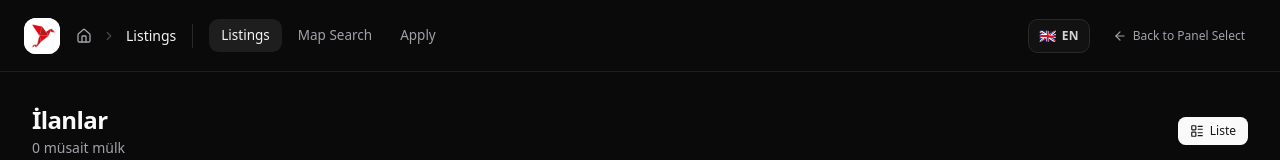
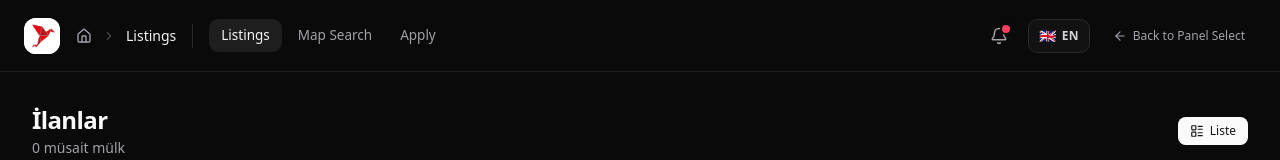
Before and after one commit to Ayrkl/JP-rental-project, a React (Vite) app: page /portal in a window 1280 px wide. Shown: the top 160 px of the page. Built offline with nearby package versions, Linux system fonts and the light colour scheme.

Commit message:
feat: implement tenant layout, notification store, and localized navigation components

```diff
--- a/src/components/portal/PortalLayout.tsx
+++ b/src/components/portal/PortalLayout.tsx
@@ -2,6 +2,7 @@ import { Outlet, Link, useLocation, useNavigate } from 'react-router-dom';
 import { ArrowLeft, ChevronRight, Home } from 'lucide-react';
 import { Button } from '@/components/ui/button';
 import { LanguageSwitcher } from '@/components/ui/LanguageSwitcher';
+import { NotificationSheet } from '@/components/shared/NotificationSheet';
 import { useTranslation } from 'react-i18next';
 
 export const PortalLayout = () => {
@@ -61,6 +62,7 @@ export const PortalLayout = () => {
         </div>
 
         <div className="flex items-center gap-3">
+          <NotificationSheet />
           <LanguageSwitcher />
           <Button
             variant="ghost"
--- /dev/null
+++ b/src/components/shared/NotificationSheet.tsx
@@ -0,0 +1,170 @@
+import { useState } from 'react';
+import * as Popover from '@radix-ui/react-popover';
+import { Bell, RefreshCw, CheckCircle2, AlertTriangle, Info, BellOff } from 'lucide-react';
+import { ScrollArea } from '@/components/ui/scroll-area';
+import { Button } from '@/components/ui/button';
+import { useNotificationStore, type Notification, type NotificationType } from '@/store/useNotificationStore';
+import { useTranslation } from 'react-i18next';
+
+type Tab = 'all' | 'read' | 'unread';
+
+const TYPE_CONFIG: Record<NotificationType, { border: string; icon: React.ReactNode }> = {
+  success: {
+    border: 'border-l-emerald-500',
+    icon: <CheckCircle2 className="w-4 h-4 text-emerald-400 shrink-0 mt-0.5" />,
+  },
+  info: {
+    border: 'border-l-blue-500',
+    icon: <Info className="w-4 h-4 text-blue-400 shrink-0 mt-0.5" />,
+  },
+  warning: {
+    border: 'border-l-amber-500',
+    icon: <AlertTriangle className="w-4 h-4 text-amber-400 shrink-0 mt-0.5" />,
+  },
+};
+
+const formatTime = (iso: string) => {
+  const diff = Date.now() - new Date(iso).getTime();
+  const mins = Math.floor(diff / 60000);
+  if (mins < 60) return `${mins}dk önce`;
+  const hrs = Math.floor(mins / 60);
+  if (hrs < 24) return `${hrs}sa önce`;
+  return `${Math.floor(hrs / 24)}g önce`;
+};
+
+const NotificationCard = ({ notif }: { notif: Notification }) => {
+  const markAsRead = useNotificationStore(s => s.markAsRead);
+  const cfg = TYPE_CONFIG[notif.type];
+
+  return (
+    <div
+      onClick={() => markAsRead(notif.id)}
+      className={`
+        flex gap-3 px-4 py-3 cursor-pointer border-l-4 transition-colors
+        hover:bg-white/5
+        ${cfg.border}
+        ${notif.status === 'unread' ? 'bg-white/[0.03]' : 'opacity-50'}
+      `}
+    >
+      {cfg.icon}
+      <div className="flex-1 min-w-0 space-y-0.5">
+        <div className="flex items-start justify-between gap-2">
+          <p className="text-sm font-semibold text-zinc-100 leading-snug">{notif.title}</p>
+          {notif.status === 'unread' && (
+            <span className="w-2 h-2 rounded-full bg-rose-500 shrink-0 mt-1" />
+          )}
+        </div>
+        <p className="text-xs text-zinc-400 leading-relaxed">{notif.message}</p>
+        <p className="text-[10px] text-zinc-600">{formatTime(notif.timestamp)}</p>
+      </div>
+    </div>
+  );
+};
+
+export const NotificationSheet = () => {
+  const [tab, setTab] = useState<Tab>('all');
+  const { notifications, markAllAsRead } = useNotificationStore();
+  const unreadCount = notifications.filter(n => n.status === 'unread').length;
+
+  const { t: tRaw } = useTranslation('navigation');
+  const t = tRaw as unknown as (key: string) => string;
+
+  const filtered = notifications.filter(n => {
+    if (tab === 'read') return n.status === 'read';
+    if (tab === 'unread') return n.status === 'unread';
+    return true;
+  });
+
+  const tabs: { key: Tab; label: string }[] = [
+    { key: 'all', label: 'Tümü' },
+    { key: 'read', label: 'Okundu' },
+    { key: 'unread', label: 'Okunmadı' },
+  ];
+
+  return (
+    <Popover.Root>
+      {/* Trigger */}
+      <Popover.Trigger asChild>
+        <button className="relative p-2 rounded-full text-zinc-400 hover:text-zinc-200 hover:bg-[#1a1a1a] transition-colors focus:outline-none">
+          <Bell size={18} />
+          {unreadCount > 0 && (
+            <span className="absolute top-1.5 right-1.5 w-2 h-2 bg-rose-500 rounded-full ring-2 ring-[#0a0a0a]" />
+          )}
+        </button>
+      </Popover.Trigger>
+
+      <Popover.Portal>
+        <Popover.Content
+          align="end"
+          sideOffset={10}
+          className="z-[9999] w-[420px] rounded-2xl border border-[#2a2a2a] bg-[#111111] shadow-2xl overflow-hidden
+            data-[state=open]:animate-in data-[state=closed]:animate-out
+            data-[state=closed]:fade-out-0 data-[state=open]:fade-in-0
+            data-[state=closed]:zoom-out-95 data-[state=open]:zoom-in-95
+            data-[side=bottom]:slide-in-from-top-2
+            focus:outline-none"
+        >
+          {/* Header */}
+          <div className="flex items-center justify-between px-5 py-4 border-b border-[#2a2a2a]">
+            <h3 className="text-base font-bold text-zinc-100">{t('notifications')}</h3>
+            <button
+              onClick={markAllAsRead}
+              className="p-1.5 rounded-lg text-zinc-500 hover:text-zinc-200 hover:bg-[#1e1e1e] transition-colors focus:outline-none"
+              title={t('markAllRead')}
+            >
+              <RefreshCw size={15} />
+            </button>
+          </div>
+
+          {/* Tabs */}
+          <div className="flex items-center gap-1 px-4 py-3 border-b border-[#2a2a2a]">
+            {tabs.map(({ key, label }) => (
+              <button
+                key={key}
+                onClick={() => setTab(key)}
+                className={`px-4 py-1.5 rounded-lg text-sm font-medium transition-all focus:outline-none ${
+                  tab === key
+                    ? 'bg-zinc-100 text-zinc-900'
+                    : 'text-zinc-400 hover:text-zinc-200 hover:bg-[#1e1e1e]'
+                }`}
+              >
+                {label}
+              </button>
+            ))}
+          </div>
+
+          {/* Liste */}
+          <ScrollArea className="max-h-[420px]">
+            {filtered.length === 0 ? (
+              <div className="flex flex-col items-center justify-center py-16 gap-3 text-zinc-600">
+                <BellOff size={28} />
+                <p className="text-sm">Bildirim yok</p>
+              </div>
+            ) : (
+              <div className="divide-y divide-[#1e1e1e]">
+                {filtered.map(n => (
+                  <NotificationCard key={n.id} notif={n} />
+                ))}
+              </div>
+            )}
+          </ScrollArea>
+
+          {/* Footer */}
+          {unreadCount > 0 && (
+            <div className="px-4 py-3 border-t border-[#2a2a2a]">
+              <Button
+                variant="ghost"
+                size="sm"
+                className="w-full text-xs text-zinc-400 hover:text-zinc-200 hover:bg-[#1a1a1a]"
+                onClick={markAllAsRead}
+              >
+                <CheckCircle2 size={13} className="mr-1.5" />
+                {t('markAllRead')}
+              </Button>
+            </div>
+          )}
+        </Popover.Content>
+      </Popover.Portal>
+    </Popover.Root>
+  );
+};
--- a/src/components/tenant/TenantLayout.tsx
+++ b/src/components/tenant/TenantLayout.tsx
@@ -4,6 +4,7 @@ import { LayoutDashboard, CreditCard, FileText, Bell, PanelLeft, Menu, ArrowLeft
 import { Button } from '@/components/ui/button';
 import { ScrollArea } from '@/components/ui/scroll-area';
 import { LanguageSwitcher } from '@/components/ui/LanguageSwitcher';
+import { NotificationSheet } from '@/components/shared/NotificationSheet';
 import { useTranslation } from 'react-i18next';
 
 export const TenantLayout = () => {
@@ -97,6 +98,7 @@ export const TenantLayout = () => {
             </div>
           </div>
           <div className="flex items-center gap-3">
+            <NotificationSheet />
             <LanguageSwitcher />
             <Button
               variant="ghost"
--- a/src/i18n/locales/en/navigation.json
+++ b/src/i18n/locales/en/navigation.json
@@ -37,5 +37,9 @@
   "item": "Item",
   "amount": "Amount",
   "status": "Status",
-  "document": "Document"
+  "document": "Document",
+  "notifications": "Notifications",
+  "notificationsEmpty": "No notifications at the moment",
+  "markAllRead": "Mark All as Read",
+  "newNotification": "New Notification"
 }
--- a/src/i18n/locales/tr/navigation.json
+++ b/src/i18n/locales/tr/navigation.json
@@ -37,5 +37,9 @@
   "item": "Kalem",
   "amount": "Tutar",
   "status": "Durum",
-  "document": "Belge"
+  "document": "Belge",
+  "notifications": "Bildirimler",
+  "notificationsEmpty": "Şu an bildiriminiz bulunmuyor",
+  "markAllRead": "Hepsini Okundu İşaretle",
+  "newNotification": "Yeni Bildirim"
 }
--- /dev/null
+++ b/src/store/useNotificationStore.ts
@@ -0,0 +1,74 @@
+import { create } from 'zustand';
+
+export type NotificationType = 'info' | 'success' | 'warning';
+export type NotificationStatus = 'unread' | 'read';
+
+export type Notification = {
+  id: string;
+  title: string;
+  message: string;
+  type: NotificationType;
+  status: NotificationStatus;
+  timestamp: string;
+};
+
+interface NotificationStore {
+  notifications: Notification[];
+  markAsRead: (id: string) => void;
+  markAllAsRead: () => void;
+  addNotification: (notif: Omit<Notification, 'id' | 'status' | 'timestamp'>) => void;
+}
+
+export const useNotificationStore = create<NotificationStore>((set) => ({
+  notifications: [
+    {
+      id: '1',
+      title: 'Kira Tahsil Edildi',
+      message: 'Haziran 2025 kira ödemesi başarıyla alındı. ¥120,000',
+      type: 'success',
+      status: 'unread',
+      timestamp: new Date(Date.now() - 1000 * 60 * 30).toISOString(),
+    },
+    {
+      id: '2',
+      title: 'Haziran Ayı Elektrik Faturası Yüklendi',
+      message: 'Elektrik faturanız sisteme eklendi. ¥8,200 — Son ödeme: 15 Temmuz.',
+      type: 'info',
+      status: 'unread',
+      timestamp: new Date(Date.now() - 1000 * 60 * 60 * 3).toISOString(),
+    },
+    {
+      id: '3',
+      title: 'Sözleşme Süreniz Dolmak Üzere',
+      message: 'Kira sözleşmeniz 30 gün içinde sona erecek. Yenileme için yöneticinizle iletişime geçin.',
+      type: 'warning',
+      status: 'unread',
+      timestamp: new Date(Date.now() - 1000 * 60 * 60 * 24).toISOString(),
+    },
+  ],
+
+  markAsRead: (id) =>
+    set((state) => ({
+      notifications: state.notifications.map((n) =>
+        n.id === id ? { ...n, status: 'read' } : n
+      ),
+    })),
+
+  markAllAsRead: () =>
+    set((state) => ({
+      notifications: state.notifications.map((n) => ({ ...n, status: 'read' })),
+    })),
+
+  addNotification: (notif) =>
+    set((state) => ({
+      notifications: [
+        {
+          ...notif,
+          id: Math.random().toString(36).slice(2, 9),
+          status: 'unread',
+          timestamp: new Date().toISOString(),
+        },
+        ...state.notifications,
+      ],
+    })),
+}));
```
Also changed, not shown: src/components/admin/AdminLayout.tsx (+5 -6 lines).
